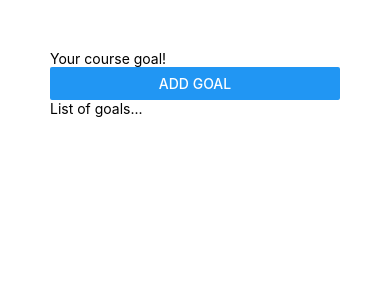
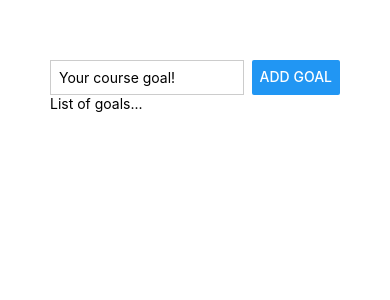
Before and after one commit to ernestoguevara92/ReactNativeCourse, a React Native app: screen / in a window 390 px wide. Shown: the top 300 px of the page. Built offline with nearby package versions, Linux system fonts and the light colour scheme.

Commit message:
basic introduction to flexbox

```diff
--- a/App.js
+++ b/App.js
@@ -4,8 +4,8 @@
 export default function App() {
   return (
     <View style={styles.appContainer}>
-     <View>
-      <TextInput placeholder='Your course goal!'/>
+     <View style={styles.inputContainer}>
+      <TextInput placeholder='Your course goal!' style={styles.textInput} />
       <Button title='ADD GOAL'/>
      </View>
      <View>
@@ -16,7 +16,21 @@
 }
 
 const styles = StyleSheet.create({
- appContainer: {
-  padding: 50
+  appContainer: {
+    paddingTop: 60,
+    paddingBottom: 50,
+    paddingLeft: 50,
+    paddingRight: 50
+  },
+  inputContainer: {
+    flexDirection: 'row',
+    justifyContent: 'space-between'
+  },
+  textInput: {
+    borderWidth: 1,
+    borderColor: '#ccc',
+    width: '80%',
+    marginRight: 8,
+    padding: 8
   }
 });
```
